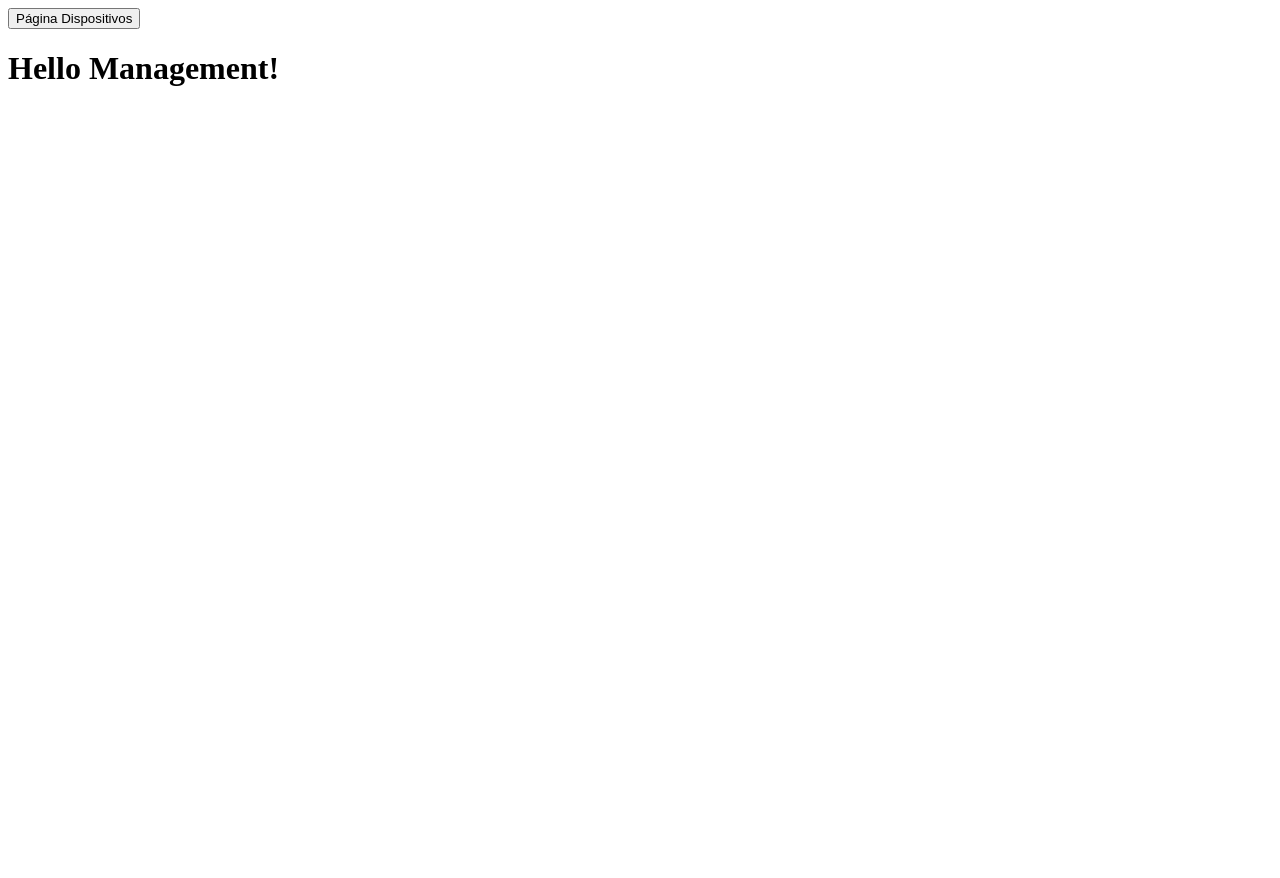
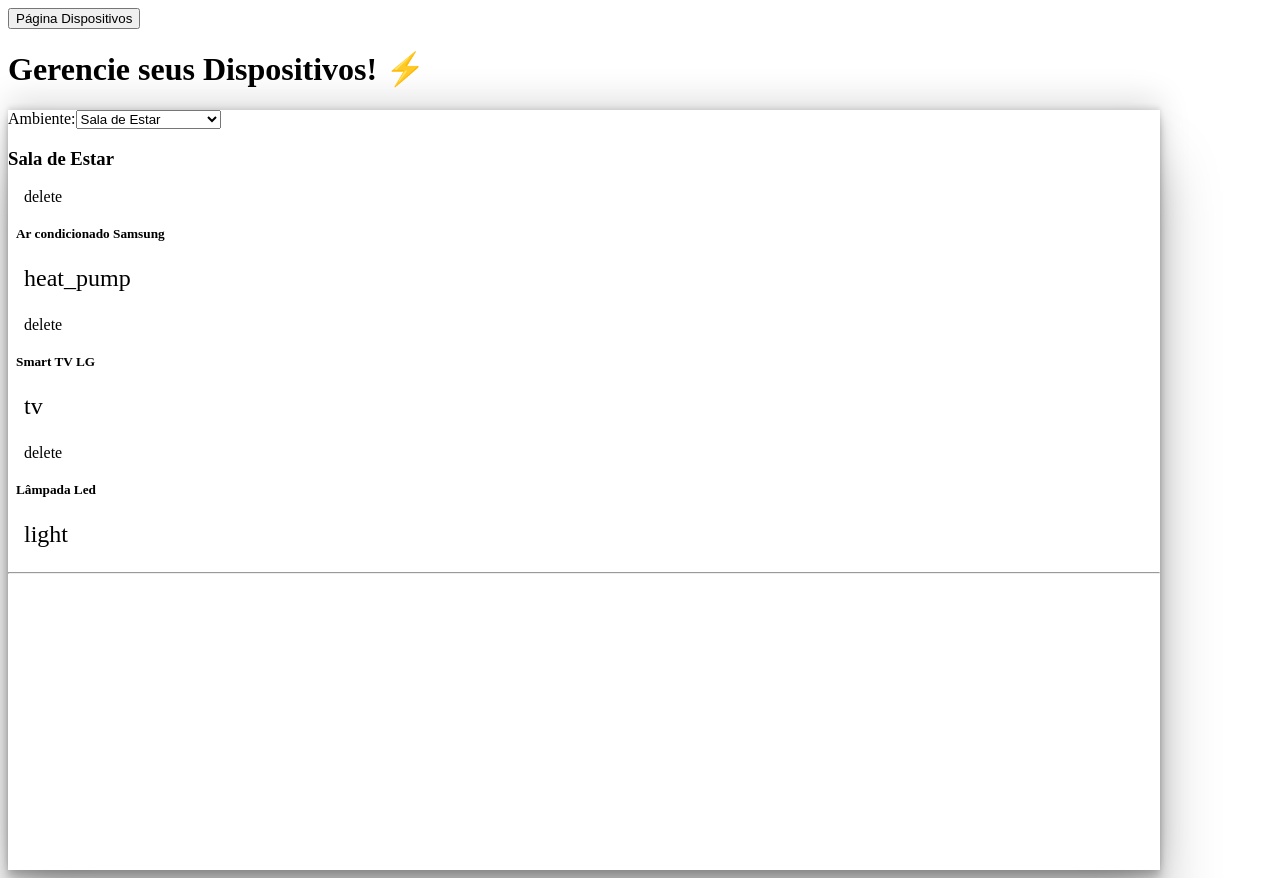
Before and after one commit to Pairon03/IIOT, a Vue app in the folder DOMOTICA/domotica/: page /management in a window 1280 px wide. Before the commit the page ends 800 px from the top, so only its background shows below. Built offline with nearby package versions, Linux system fonts and the light colour scheme; the HTML template or start-up script is replaced by a standard one.

Commit message:
Aula 24/03

```diff
--- a/DOMOTICA/domotica/src/components/DeviceComponent.vue
+++ b/DOMOTICA/domotica/src/components/DeviceComponent.vue
@@ -1,24 +1,25 @@
 <script setup lang="ts">
    import { Device } from '@/models/devices';
 
-
     const props = defineProps({
-        device: {type: Device, required: true}
+        device: { type: Device, required: true },
+        showButtons: { type: Boolean, default: true }
     });
-
 </script>
 
 <template>
-    <section class="flex clex-column text-center align-items-center
-    justify-content-center">
+    <section class="flex flex-column text-center align-items-center
+     justify-content-center border-round-sm">
+        <div v-if="!props.showButtons" class="remove-container flex mt-2 justify-content-end align-items-center">
+            <span class="icons material-icons-round">delete</span>
+        </div>
+        <div>
             <h5>{{ props.device.name }}</h5>
-             <div :class="`device-favorite-buttons button-${props.device.favorite}`">
-                <button @click="()=>props.device.favorite = true" class="on">ON</button>
-            </div>
             <span class="icons material-icons-round">{{ props.device.icon }}</span>
-            <div :class="`device-buttons button-${props.device.state}`">
+            <div v-if="props.showButtons" :class="`device-buttons button-${props.device.state}`">
                 <button @click="()=>props.device.state = true" class="on">ON</button>
                 <button @click="()=>props.device.state = false" class="off">OFF</button>
+            </div>
         </div>
     </section>
 </template>
@@ -26,14 +27,27 @@ import { Device } from '@/models/devices';
 <style scoped lang="scss">
     section {
         background-color: var(--background-device-color);
-        width: 12rem;
-        height: 10.5rem;
+        width: 10rem;
+        height: 7.5rem;
         margin: 0.5rem;
 
         .icons{
            font-size: 1.5rem;
            margin: 0.5rem;
            color: var(--device-icon-color);
+        }
+
+        .remove-container{
+            width: 100%;
+            height: 1rem;
+            span{
+                font-size: 1rem;
+                cursor: pointer;
+                &:hover{
+                    transform: scale(1.25);
+                    color: rgb(87, 18, 18);
+                }
+            }
         }
 
         .device-buttons button{
@@ -43,18 +57,7 @@ import { Device } from '@/models/devices';
             &:hover{
                 opacity: 0.6;
                 transform: scale(1.05);
-                transition: 0.3s;
-            }
-        }
-
-        .device-favorite-buttons button{
-            border: none;
-            padding: 0.4rem;
-            cursor: pointer;
-            &:hover{
-                opacity: 0.6;
-                transform: scale(1.05);
-                transition: 0.2s;
+                transition: 0.5s;
             }
         }
     }
--- a/DOMOTICA/domotica/src/components/EnvironmentComponent.vue
+++ b/DOMOTICA/domotica/src/components/EnvironmentComponent.vue
@@ -4,7 +4,8 @@ import DeviceComponent from './DeviceComponent.vue';
 
 
     const props = defineProps({
-        environment: {type: Environment, required: true}
+        environment: {type: Environment, required: true},
+        showDeviceButtons: { type: Boolean, default: true }
     });
 
 </script>
@@ -14,7 +15,7 @@ import DeviceComponent from './DeviceComponent.vue';
         <h3 class="m-3">{{ props.environment.name }}</h3>
         <div class="flex flex-row">
             <div v-for="(currentDevice, id) in props.environment.devices" :key="id">
-            <DeviceComponent :device="currentDevice"/>
+            <DeviceComponent :show-buttons="showDeviceButtons" :device="currentDevice"/>
         </div>
         </div>
         <hr>
--- a/DOMOTICA/domotica/src/models/devices.ts
+++ b/DOMOTICA/domotica/src/models/devices.ts
@@ -3,7 +3,6 @@ export class Device {
     name: string = '';
     state: boolean = false;
     icon: string = 'devices';
-    favorite: boolean = false;
 }
 
 export class Environment {
--- a/DOMOTICA/domotica/src/views/Devices.vue
+++ b/DOMOTICA/domotica/src/views/Devices.vue
@@ -8,18 +8,15 @@ const ar: Device = reactive(new Device());
 ar.name = 'Ar condicionado Samsung';
 ar.state = false;
 ar.icon = 'heat_pump';
-ar.favorite = false;
 
 const tv: Device = reactive(new Device());
 tv.name = 'Smart TV LG';
 tv.icon = 'tv';
-tv.favorite = true;
 
 const iluminacao: Device = reactive(new Device());
 iluminacao.name = 'Lâmpada Led';
 iluminacao.state = true;
 iluminacao.icon = 'light';
-iluminacao.favorite = false;
 
 const sala: Environment = reactive(new Environment());
 sala.name = 'Sala de Estar';
@@ -30,18 +27,12 @@ const tomada: Device = reactive(new Device());
 tomada.name = 'Tomada inteligente';
 tomada.state = false;
 tomada.icon = 'power';
-tomada.favorite = false;
 
 const quarto: Environment = reactive(new Environment());
 quarto.name = 'Quarto de Hóspedes';
 quarto.devices = [ tomada ];
 
-const favorito: Environment = reactive(new Environment());
-favorito.name = 'Favoritos';
-favorito.devices = [];
-
 const environments: Array<Environment> = reactive([]);
-environments.push(favorito);
 environments.push(sala);
 environments.push(quarto);
 
@@ -51,7 +42,7 @@ environments.push(quarto);
 <template>
     <main class="flex flex-column justify-content-center align-items-center">
         <h1>Seus Dispositivos: 🚥</h1>
-       <section class="environments border-round-sr">
+       <section class="environments border-round-sm">
             <div v-for="(currentEnvironment, envId) in environments" :key="envId">
                 <EnvironmentComponent :environment="currentEnvironment" />
             </div>
--- a/DOMOTICA/domotica/src/views/Management.vue
+++ b/DOMOTICA/domotica/src/views/Management.vue
@@ -1,11 +1,78 @@
 <script setup lang="ts">
+import DeviceComponent from '@/components/DeviceComponent.vue';
+import EnvironmentComponent from '@/components/EnvironmentComponent.vue';
+import { Device, Environment } from '@/models/devices';
+import { ref, reactive, onMounted } from 'vue';
+
+const selectedEnvironment = ref(new Environment());
+
+const ar: Device = reactive(new Device());
+ar.name = 'Ar condicionado Samsung';
+ar.state = false;
+ar.icon = 'heat_pump';
+
+const tv: Device = reactive(new Device());
+tv.name = 'Smart TV LG';
+tv.icon = 'tv';
+
+const iluminacao: Device = reactive(new Device());
+iluminacao.name = 'Lâmpada Led';
+iluminacao.state = true;
+iluminacao.icon = 'light';
+
+const sala: Environment = reactive(new Environment());
+sala.name = 'Sala de Estar';
+sala.devices = [ ar, tv, iluminacao ];
+
+
+const tomada: Device = reactive(new Device());
+tomada.name = 'Tomada inteligente';
+tomada.state = false;
+tomada.icon = 'power';
+
+const quarto: Environment = reactive(new Environment());
+quarto.name = 'Quarto de Hóspedes';
+quarto.devices = [ tomada ];
+
+const environments: Array<Environment> = reactive([]);
+environments.push(sala);
+environments.push(quarto);
+
+onMounted(() => {
+    selectedEnvironment.value = environments[0] ?? new Environment();
+})
 
 </script>
 
 <template>
-    <h1>Hello Management!</h1>
+    <main class="flex flex-column text-center justify-content-center align-items-center">
+        <h1>Gerencie seus Dispositivos! ⚡</h1>
+        <section class="environments flex flex-column border-round-sm">
+            <div class="flex flex-row m-3">
+                <label for="selectedEnv" class="mr-3">Ambiente:</label>
+                <select name="" id="selectedEnv" v-model="selectedEnvironment">
+                    <option v-for="(currentEnv, envId) in environments" :key="envId" :value="currentEnv">{{currentEnv.name}}</option>
+                    <option value="" v-if="environments.length == 0">
+                        Sem Ambientes!
+                    </option>
+                </select>
+            </div>
+            <div>
+                <EnvironmentComponent :show-device-buttons="false" :environment="selectedEnvironment"/>
+            </div>
+        </section>
+    </main>
 </template>
 
 <style scoped lang="scss">
-
+    main{
+        width: 100vw;
+        min-height: 100vh;
+        .environments{
+            width: 90vw;
+            min-height: 95vh;
+            background-color: var(--background-envs-color);
+            box-shadow: rgba(0, 0, 0, 0.25) 0px 54px 55px, rgba(0, 0, 0, 0.12) 0px -12px 30px, rgba(0, 0, 0, 0.12) 0px 4px 6px, rgba(0, 0, 0, 0.17) 0px 12px 13px, rgba(0, 0, 0, 0.09) 0px -3px 5px;
+        }
+    }
 </style>
```
Lines whose indentation alone changed are shown as unchanged.
